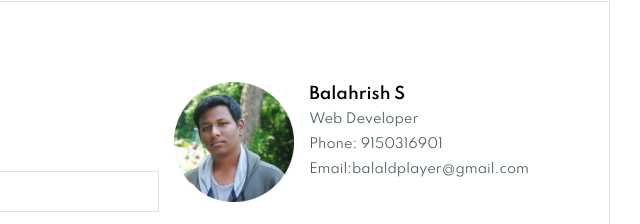
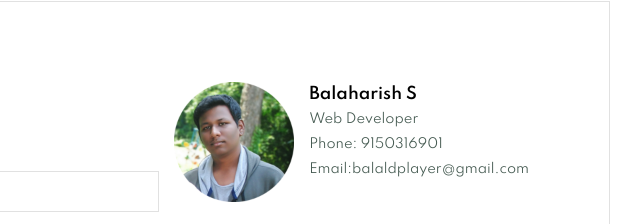
Before and after one commit to balax-24/ecommerce-website-bala, a plain HTML site: page contact.html in a window 1280 px wide. Shown: the part 719-943 px from the top of the page, 640-1280 px from the left. Drawn offline with Linux system fonts and the light colour scheme.

Commit message:
contact.html

```diff
--- a/contact.html
+++ b/contact.html
@@ -66,7 +66,7 @@
         <div class="people">
             <div>
                 <img src="bala-r.png" alt="">
-                <p><span>Balahrish S</span> Web Developer<br>Phone: 9150316901<br>Email:balaldplayer@gmail.com</p>
+                <p><span>Balaharish S</span> Web Developer<br>Phone: 9150316901<br>Email:balaldplayer@gmail.com</p>
             </div>
             <div>
                 <img src="saro-r.png" alt="">
```
